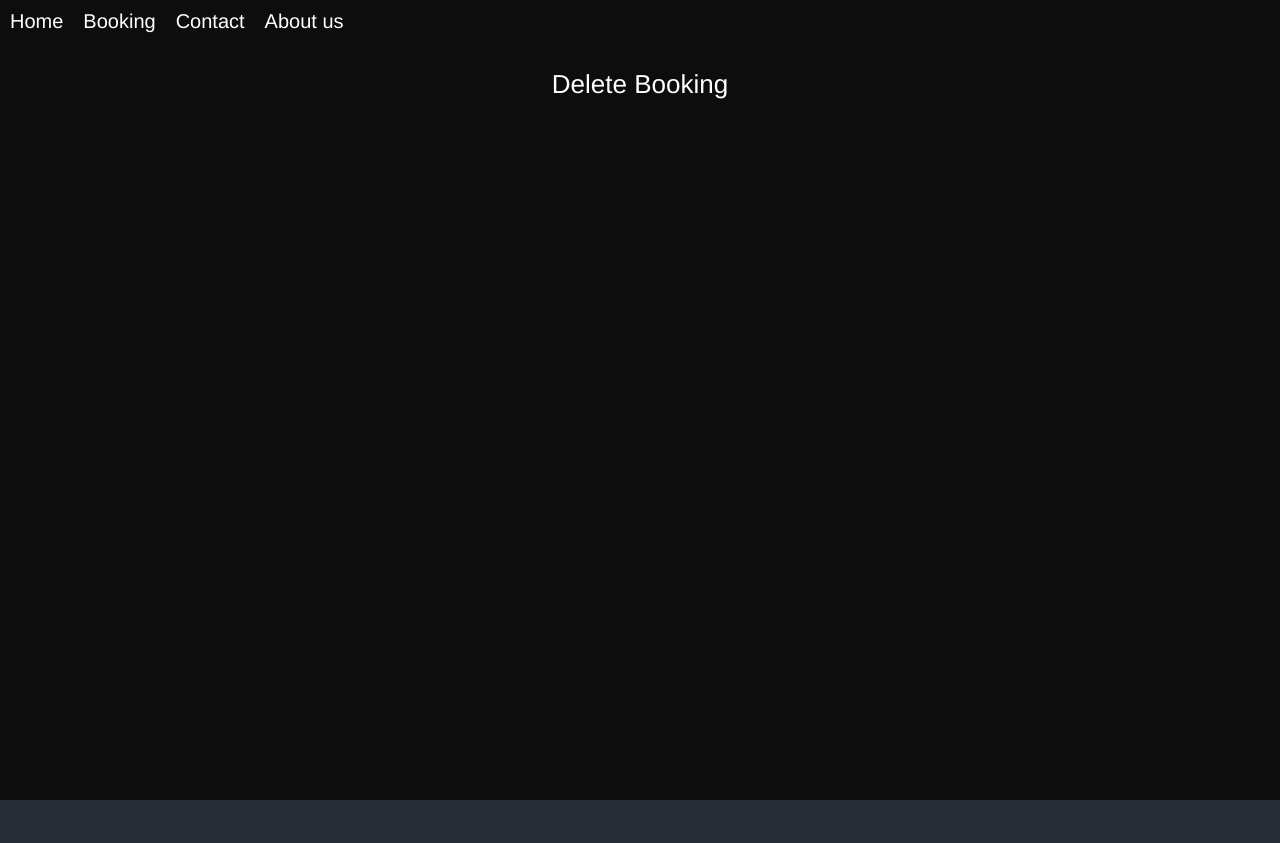
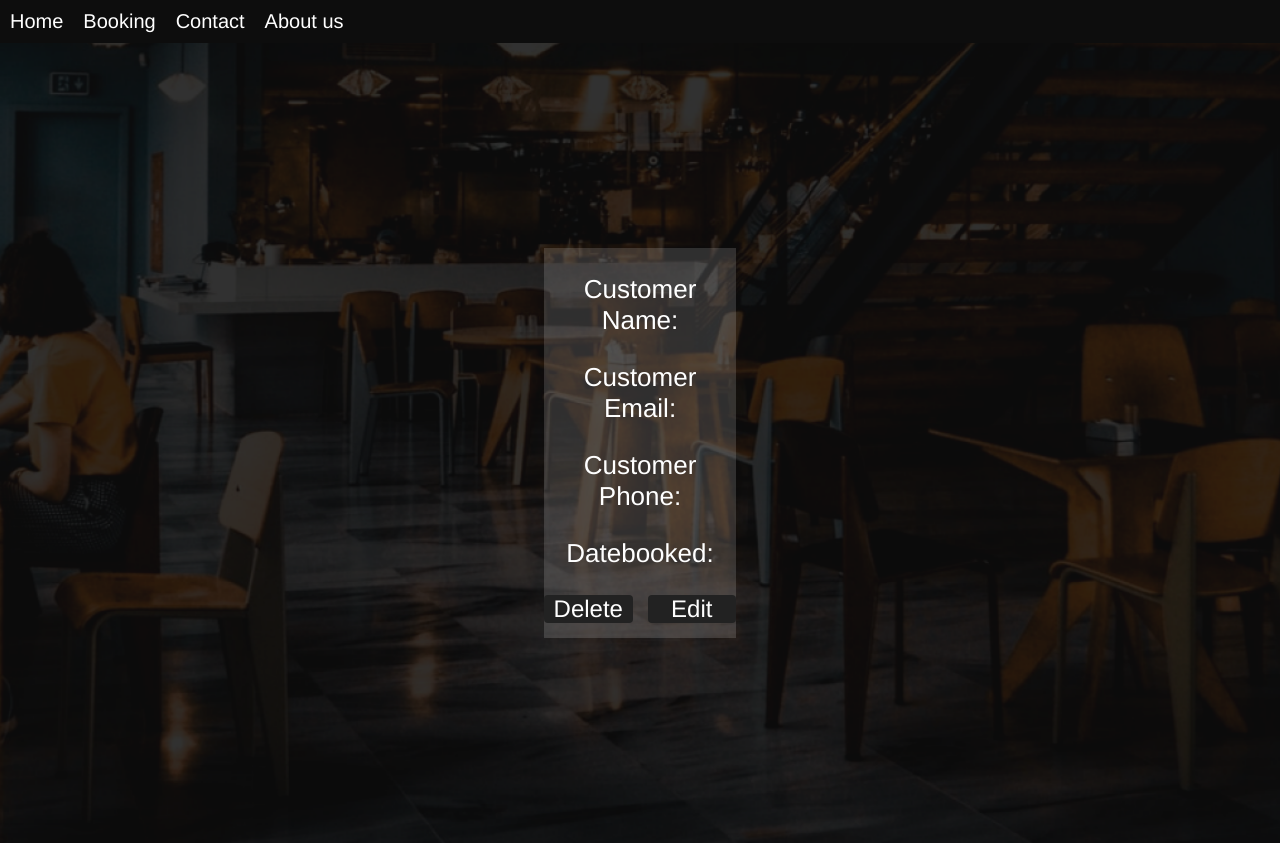
Before and after one commit to Alexandrhall/restaurant-app, a React (Create React App) app in the folder client/: page /admin/bookings/1 in a window 1280 px wide. Before the commit the page ends 800 px from the top, so only its background shows below. Built offline with nearby package versions, Linux system fonts and the light colour scheme; no server answers.

Commit message:
Added single booking style

```diff
--- a/client/src/components/pages/SingleBooking.tsx
+++ b/client/src/components/pages/SingleBooking.tsx
@@ -1,6 +1,7 @@
 import React, { useEffect, useState } from "react";
 import { useNavigate, useParams } from "react-router-dom";
 import { IBookings } from "../../models/IBookings";
+import "../../styles/singlebooking.scss";
 import { ObjectId } from "mongoose";
 export const SingleBooking = () => {
   //   const [singleBooking, setSingleBooking] = useState<IBookings>({
@@ -39,11 +40,31 @@ export const SingleBooking = () => {
 
   return (
     <>
-      <p>{singleBooking?.information.name}</p>
-      <p>{singleBooking?.information.email}</p>
-      <p>{singleBooking?.date}</p>
-      <div className="delete-button" onClick={deleteBooking}>
-        Delete Booking
+      <div className="background">
+        <div className="single-booking-cnt">
+          <div className="single-booking-card">
+            <p>Customer Name:</p>
+            <p className="single-booking-info">
+              {singleBooking?.information.name}
+            </p>
+            <p>Customer Email:</p>
+            <p className="single-booking-info">
+              {singleBooking?.information.email}
+            </p>
+            <p>Customer Phone:</p>
+            <p className="single-booking-info">
+              {singleBooking?.information.phone}
+            </p>
+            <p>Datebooked:</p>
+            <p className="single-booking-info">{singleBooking?.date}</p>
+            <div className="button-container">
+              <div className="delete-button" onClick={deleteBooking}>
+                Delete
+              </div>
+              <div className="edit-button">Edit</div>
+            </div>
+          </div>
+        </div>
       </div>
     </>
   );
--- /dev/null
+++ b/client/src/styles/singlebooking.scss
@@ -0,0 +1,32 @@
+.single-booking-cnt {
+  display: flex;
+  justify-content: center;
+  align-items: center;
+  height: 100vh;
+
+  .single-booking-card {
+    background-color: rgba(255, 255, 255, 0.15);
+    width: 15%;
+  }
+
+  .single-booking-info {
+    font-size: 18px;
+    font-weight: lighter;
+  }
+  .button-container {
+    display: flex;
+    justify-content: center;
+    gap: 15px;
+    font-size: 24px;
+    margin-bottom: 15px;
+    .delete-button,
+    .edit-button {
+      background-color: rgb(34, 34, 34);
+      width: 100px;
+      border-radius: 4px;
+      &:hover {
+        background-color: black;
+      }
+    }
+  }
+}
```
